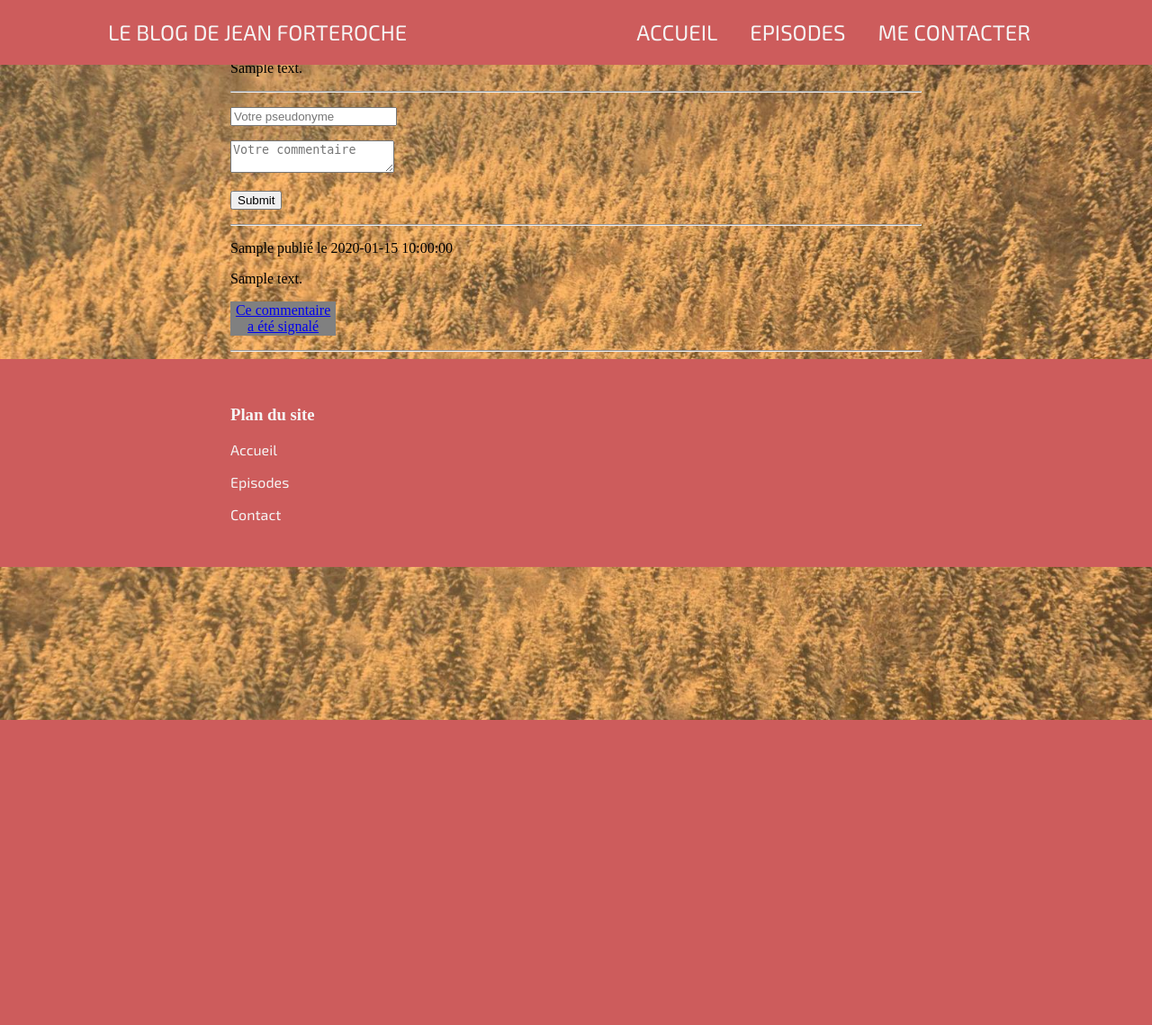
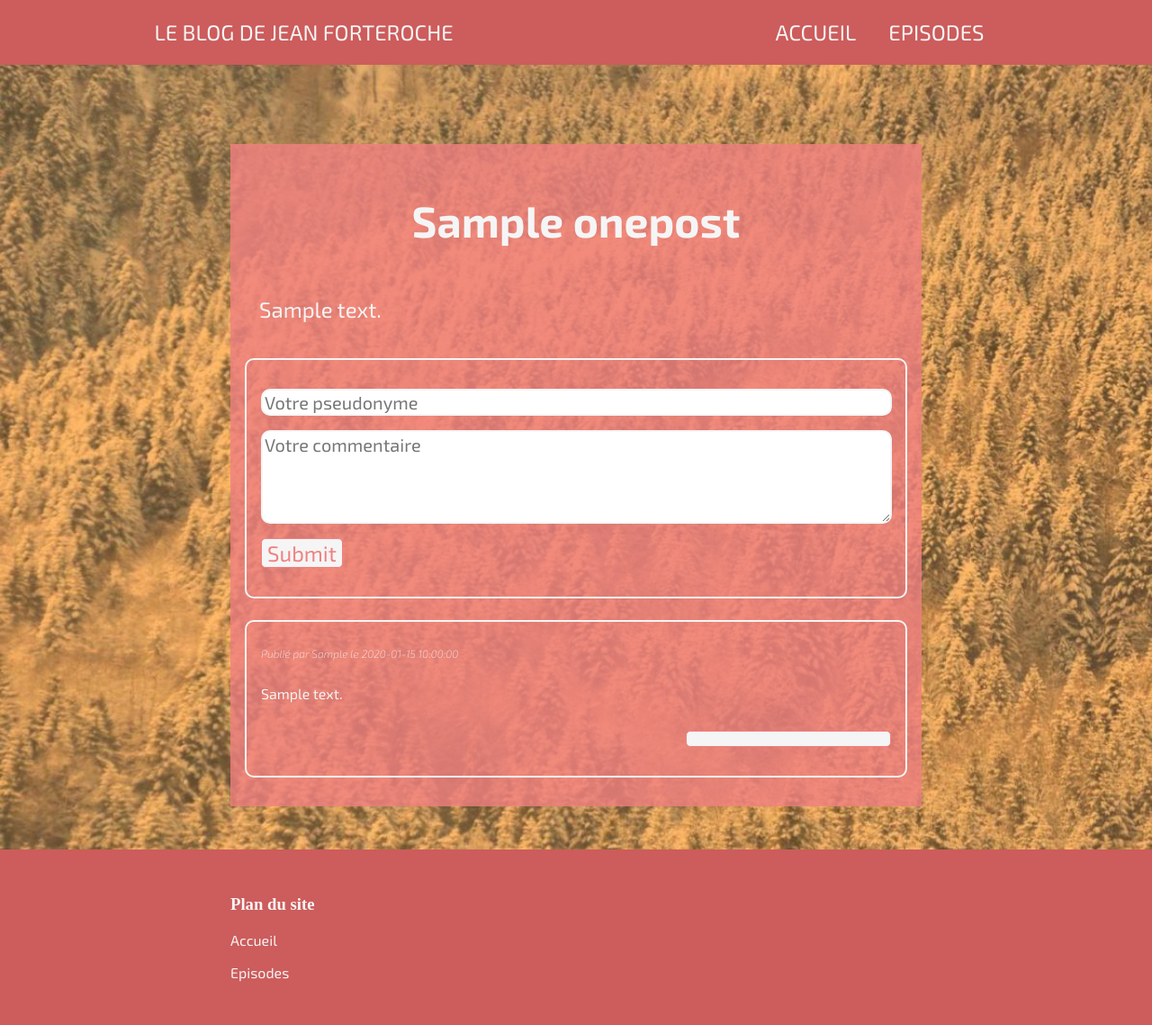
Before and after one commit to Athepa/Projet4, a PHP site: template templates/frontoffice/post.html.php in a window 1280 px wide. Shown: the whole page at 90% size. Before the commit the page ends 800 px from the top, so only its background shows below. Run offline with PHP 8.4, Linux system fonts and the light colour scheme; the template is opened without the code that fills it: most values are stand-ins (such as "Sample title", 1, 10 or a date in 2020); data that the repository does not hold is empty; some libraries are stand-ins or nearby versions.

Commit message:
Mise à jour de fontend.css

```diff
--- a/public/css/frontend-style.css
+++ b/public/css/frontend-style.css
@@ -106,22 +106,36 @@ nav a, footer a{
     font-family: 'exo', sans-serif;
 }
 
-.post-link{
+.post-link , #send{
     display: block;
     text-decoration: none;
     border: 1px rgb(240,128,128) solid;
     background-color: whitesmoke;
     font-size: 1.5rem;
     width: fit-content;
-    padding: 0.5rem;
     border-radius: 5px;
     color:rgb(240,128,128);
     font-family: 'exo', sans-serif;
+    transform: transform 500ms ease-in-out;
+    cursor: pointer;
 }
 
-.post-link :hover {
+.post-link{
+    padding: 0;
+}
+
+.post-link a{
+    text-decoration: none;
+    color:rgb(240,128,128) ;
+    transform: scale(1.4);
+    z-index: 2;
+
+}
+
+.post-link:hover, .post-link a:hover,#send:hover {
     color: whitesmoke;
     background-color: rgb(240,128,128);
+    transform: scale(1.4);
 }
 
 .posts-list{
@@ -163,16 +177,90 @@ nav a, footer a{
     margin-top: 0;
 }
 
+.single-episode{
+    margin-top: 10rem;
+    padding: 1rem;
+    background-color:rgba(240,128,128,0.8) ;
+    margin-bottom: 3rem;
+}
+
+.single-episode h2{
+    font-family: 'exobold', sans-serif;
+    color: whitesmoke;
+    text-align: center;
+    font-size: 3rem;
+}
+
+.the-episode{
+    font-family: 'exo', sans-serif;
+    font-size: 1.5rem;
+    color: whitesmoke;
+    padding: 1rem;
+}
+
+.comments-form{
+    padding: 1rem;
+    border: 2px whitesmoke solid;
+    border-radius: 10px;
+}
+
+#comment{
+    height: 6rem;
+}
+
+#pseudo, #comment{
+    display: block;
+    width: 99%;
+    margin: auto;
+    font-family: 'exo', sans-serif;
+    font-size: 1.25rem;
+    border: 2px whitesmoke solid;
+    border-radius: 10px;
+}
 
 p{
     text-align: justify;
 }
 
+.single-comment{
+    border-radius: 10px;
+    border: 2px whitesmoke solid;
+    margin-top: 1.5rem;
+    margin-bottom: 1rem;
+    padding: 1rem;
+    display: flex;
+    flex-direction: column;
+}
+
+.reader{
+    font-family: 'exolight';
+    color: whitesmoke;
+    font-size: 0.75rem;
+}
+
+.comment-detail{
+    font-family: 'exo', sans-serif;
+    font-size: 1rem;
+    color: whitesmoke;
+}
+
 .report{
     text-align: center;
-    border: 1px grey solid;
-    background-color: grey;
-    width:15%;
+    border: 1px rgb(240,128,128) solid;
+    background-color: whitesmoke;
+    padding: 0.5rem;
+    width: 30%;
+    font-size: 1rem;
+    border-radius: 5px;
+    color:rgb(240,128,128);
+    font-family: 'exo', sans-serif;
+    align-self: flex-end;
+}
+
+.report a{
+    text-decoration: none;
+    padding: 1rem;
+    color:rgb(240,128,128) ;
 }
 
 footer{
--- a/templates/backoffice/authorPostInterface.php
+++ b/templates/backoffice/authorPostInterface.php
@@ -1,5 +1,6 @@
 <form class="post-form" method="post" action="">
     <p><input id="title-post" type="text" name="title-post" placeholder="Le titre de l'épisode" required/></p>
+    <p><input id="post-order" type="number" name="post-order" placeholder="Le numéro de l'épisode" required/></p>
     <textarea id="text-post" type="text" name="text-post" placeholder="Le texte de l'épisode" required></textarea>
     <p><input type="submit" id="send"/></p>
 </form>
--- a/templates/frontoffice/layout.html.php
+++ b/templates/frontoffice/layout.html.php
@@ -14,7 +14,6 @@
                 <div class="menu-navigation">
                     <a href="index.php">ACCUEIL</a>
                     <a href="index.php?action=posts">EPISODES</a>
-                    <a href="index.php?action=unknow">ME CONTACTER</a>
                 </div>
             </nav>
 
@@ -27,7 +26,6 @@
                     <h3>Plan du site</h3>
                     <p><a href="index.php">Accueil</a></p>
                     <p><a href="index.php?action=posts">Episodes</a></p>
-                    <p><a href="index.php?action=unknow">Contact</a></p>
                 <!--</div>
                 <div class="connection-auteur">
                     <a href="index.php?action=authorConnect&idAuthor=$data['idAuthor']>">Je suis Jean Forteroche</a>
--- a/templates/frontoffice/post.html.php
+++ b/templates/frontoffice/post.html.php
@@ -1,28 +1,48 @@
     <article class="single-episode">
         <h2><?=$data['onepost']['titlePost']?></h2>
-        <p><?=$data['onepost']['textPost']?></p>
-        <hr>
+        <p class="the-episode"><?=$data['onepost']['textPost']?></p>
+
         <form class="comments-form" method="post" action="index.php?action=saveComment&idPost=<?=$data['onepost']['idPost']?>">
             <p><input id="pseudo" type="text" name="pseudo" placeholder="Votre pseudonyme" required/></p>
             <textarea id="comment" type="text" name="comment" placeholder="Votre commentaire" required></textarea>
             <p><input type="submit" id="send"/></p>
         </form>
-        <hr>
+
         <?php foreach($data['comments'] as $comments): ?>
-        <?=$reportButton;
-        $reportValue = $comments['report'];
-        if(isset($reportValue) && $reportValue = 0){
-            $reportButton = 'Signaler ce commentaire';
-        } elseif(isset($reportValue) && $reportValue = 1){
-            $reportButton = 'Ce commentaire a été signalé';
-        } elseif (isset($reportValue) && $reportValue = 2){
-            $reportButton = 'Ce commentaire a été validé';
-        }
-        ?>
-        <p><?=$comments['pseudoUser'].' '.'publié le'.' '. $comments['fr_creationDate']?></p>
-        <p><?=$comments['commentText']?></p>
-        <p class="report"><a href="index.php?action=reportComment&idComment=<?=$comments['idComment']?>"> <?=$reportButton?></a></p>
-        <hr>
+            <div class="single-comment">
+                <p class="reader"><?='Publié par'.' '.$comments['pseudoUser'].' '.'le'.' '. $comments['fr_creationDate']?></p>
+                <p class="comment-detail"><?=$comments['commentText']?></p>
+                <p class="report">
+                <?php/*
+                    $reportValue = (int) $comments['report'];
+                    if( $reportValue === 0)
+                    {
+                        echo '<a href="index.php?action=reportComment&idComment='.$comments['idComment'].' ">Signaler ce commentaire</a>';
+                    } elseif( $reportValue === 1)
+                    {
+                        echo 'Ce commentaire a été signalé';
+                    } elseif ( $reportValue === 2)
+                    {
+                        echo 'Ce commentaire a été validé';
+                    }*/
+                ?>
+                </p>
+            </div>
         <?php endforeach; ?>
+        <p class="pagination">
+            <?php/*
+                $previousPage = $data['onepost']['postorder']-1;
+                $nextPage = $data['onepost']['postorder']+1;
+                if($data['onepost']['postorder']==1)
+                {
+                    echo'<a href="http://index.php?action=post&postorder='.$nextPage.' "> Episode suivant </a>';
+                } elseif ($data['onepost']['postorder']>1)
+                {
+                    echo'<a href="http://index.php?action=post&postorder='.$previousPage.' "> Episode précédent </a>';
+                    echo'<a href="http://index.php?action=post&postorder='.$nextPage.' "> Episode suivant </a>';
+                }
+
+            */?>
+        </p>
 
     </article>
--- a/templates/frontoffice/posts.html.php
+++ b/templates/frontoffice/posts.html.php
@@ -6,7 +6,7 @@
         <h3 class="post-title"><?=$post['titlePost']?></h3>
         <p class="publication-date">Publié le <?=$post['fr_creationDate']?></p>
         <p class="post-text-sample"><?=$post['textPost']?></p>
-        <a class="post-link" href="index.php?action=post&idPost=<?=$post['idPost']?>">Lire l'épisode</a>
+        <button class="post-link"><a  href="index.php?action=post&idPost=<?=$post['idPost']?>">Lire l'épisode</a></button>
 
     <?php endforeach; ?>
 </section>
```
Also changed, not shown: src/Controller/Frontoffice/CommentController.php (+8 -4 lines), src/Controller/Frontoffice/PostController.php (+14 -0 lines), src/Model/CommentManager.php (+16 -4 lines), src/Model/PostManager.php (+18 -3 lines), src/Service/Router.php (+4 -3 lines).
